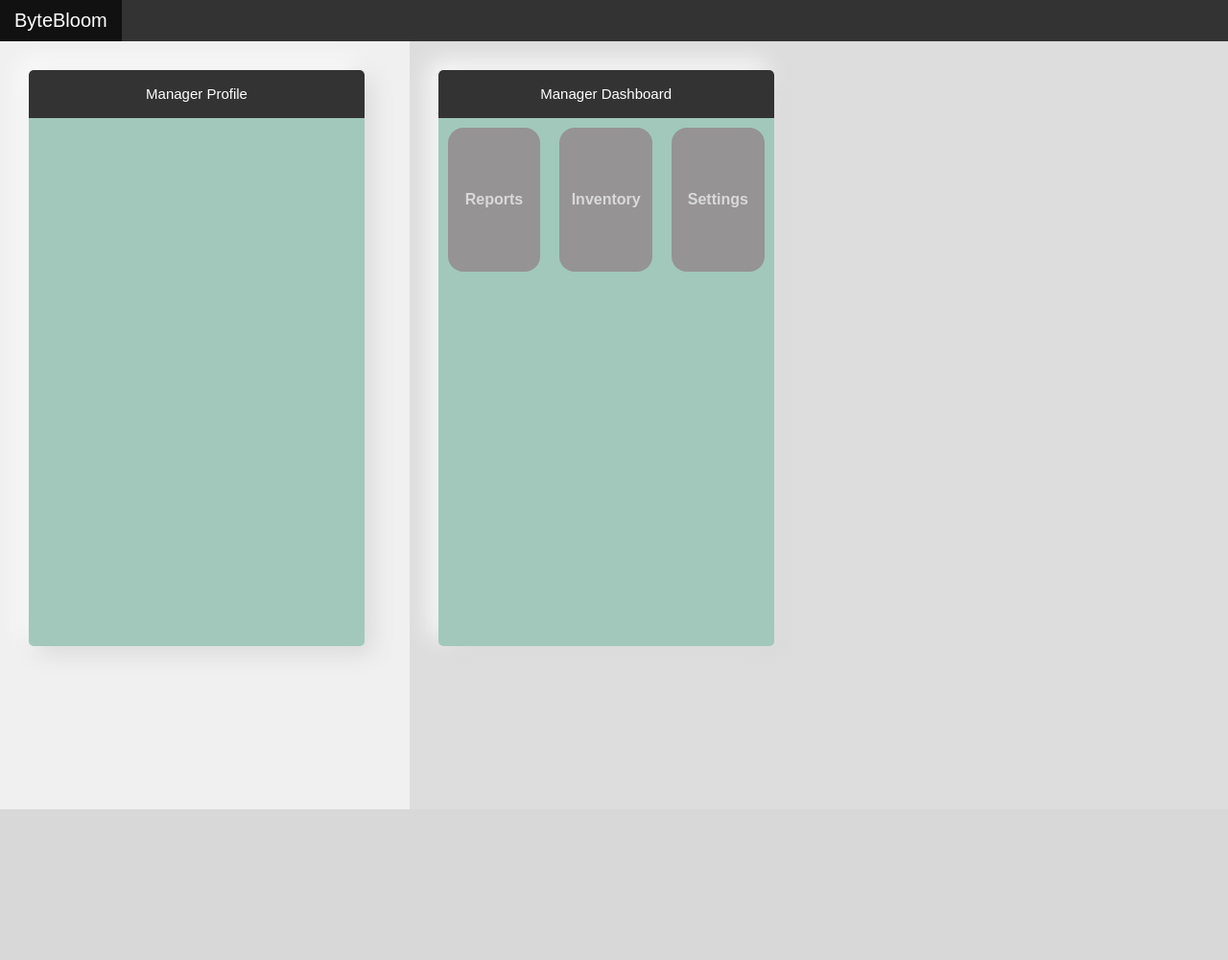
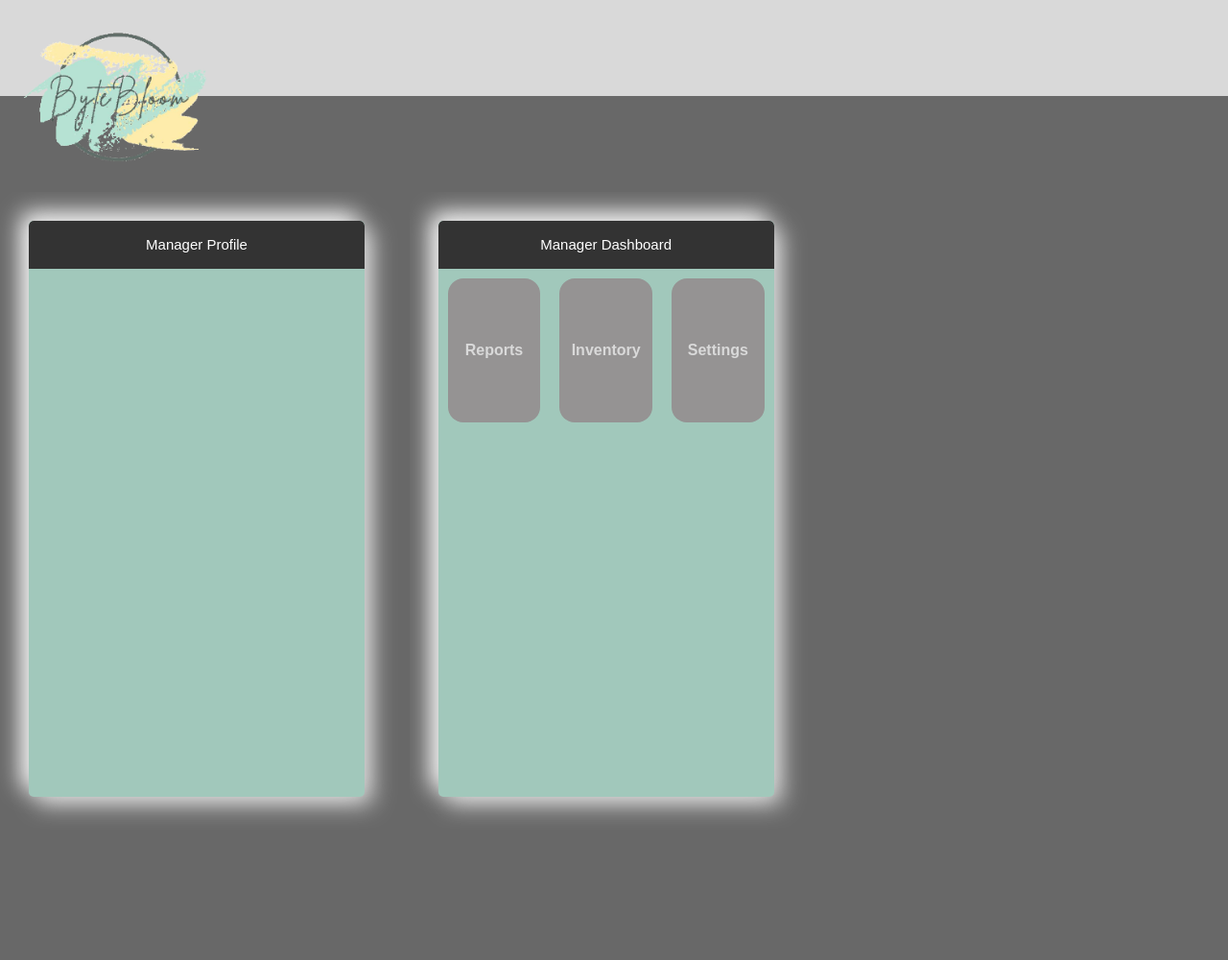
Before and after one commit to zigmr/CapstoneProject, a Flask app: template bytebloom_flask/templates/Manager_UI.html in a window 1280 px wide. Shown: the whole page at 96% size. Before the commit the page ends 843 px from the top, so only its background shows below. Run offline with Flask 3, Linux system fonts and the light colour scheme; the template is opened without the code that fills it, so the values that code supplies are empty.

Commit message:
manager ui updated

```diff
--- /dev/null
+++ b/bytebloom_flask/static/manager_ui.css
@@ -0,0 +1,92 @@
+body {
+    margin: 0;
+    font-family: Arial, sans-serif;
+  }
+
+  /* .navbar {
+    background-color: #333;
+    overflow: hidden;
+  } */
+
+  .navbar-brand {
+    float: left;
+    padding: 10px 15px;
+    color: white;
+    font-size: 20px;
+    text-decoration: none;
+  }
+
+  .navbar-brand:hover {
+    background-color: #111;
+  }
+
+  .container {
+    display: flex;
+    height: 100vh;
+  }
+
+  .left-side {
+    flex: 1;
+    /* background-color: #f0f0f0; */
+    overflow: hidden;
+  }
+
+  .right-side {
+    flex: 2;
+    /* background-color: #ddd; */
+    overflow: hidden;
+  }
+
+  .box {
+    width: 350px;
+    overflow: hidden;
+    height: 600px;
+    background-color: #a1c8bb;
+    line-height: 40px;
+    margin: 30px;
+    border-radius: 5px;
+    box-shadow: 8px 8px 25px #d9d9d9, -8px -8px 25px #ffffff;
+  }
+
+  .nav-bar-right {
+    display: flex;
+    justify-content: center;
+    align-items: center;
+    background-color: #333;
+    width: 100%;
+    height: auto;
+    border-top-left-radius: 5px;
+    border-top-right-radius: 5px;
+  }
+
+  .nav-bar-text {
+    float: left;
+    padding: 5px 15px;
+    color: white;
+    font-size: 15px;
+    text-decoration: none;
+  }
+
+  .container {
+    display: flex;
+  }
+
+  .card {
+    margin: 10px;
+    background-color: #959393;
+    height: 150px;
+    width: 100px;
+    flex: 1;
+    border-radius: 16px;
+    transition: all 0.3s ease;
+    display: flex;
+    align-items: center;
+    justify-content: center;
+    font-weight: bold;
+    color: #d9d9d9;
+  }
+
+  .card:hover {
+    flex: 2;
+    background-color: #b8b8b8;
+  }
--- a/bytebloom_flask/templates/Manager_UI.html
+++ b/bytebloom_flask/templates/Manager_UI.html
@@ -1,109 +1,11 @@
-<!DOCTYPE html>
-<html lang="en">
-  <head>
-    <meta name="viewport" content="width=device-width, initial-scale=1.0" />
-    <title>ByteBloom: Manager Dashboard</title>
-    <style>
-      body {
-        margin: 0;
-        font-family: Arial, sans-serif;
-      }
+{% extends 'base.html' %} {% block title %}Manager Dashboard{% endblock %}
 
-      .navbar {
-        background-color: #333;
-        overflow: hidden;
-      }
+{% block unique_stylesheets %}<link rel="stylesheet" href="{{ url_for('static', filename='manager_ui.css') }}">{% endblock %}
 
-      .navbar-brand {
-        float: left;
-        padding: 10px 15px;
-        color: white;
-        font-size: 20px;
-        text-decoration: none;
-      }
 
-      .navbar-brand:hover {
-        background-color: #111;
-      }
 
-      .container {
-        display: flex;
-        height: 100vh;
-      }
 
-      .left-side {
-        flex: 1;
-        background-color: #f0f0f0;
-        overflow: hidden;
-      }
-
-      .right-side {
-        flex: 2;
-        background-color: #ddd;
-        overflow: hidden;
-      }
-
-      .box {
-        width: 350px;
-        overflow: hidden;
-        height: 600px;
-        background-color: #a1c8bb;
-        line-height: 40px;
-        margin: 30px;
-        border-radius: 5px;
-        box-shadow: 8px 8px 25px #d9d9d9, -8px -8px 25px #ffffff;
-      }
-
-      .nav-bar-right {
-        display: flex;
-        justify-content: center;
-        align-items: center;
-        background-color: #333;
-        width: 100%;
-        height: auto;
-        border-top-left-radius: 5px;
-        border-top-right-radius: 5px;
-      }
-
-      .nav-bar-text {
-        float: left;
-        padding: 5px 15px;
-        color: white;
-        font-size: 15px;
-        text-decoration: none;
-      }
-
-      .container {
-        display: flex;
-      }
-
-      .card {
-        margin: 10px;
-        background-color: #959393;
-        height: 150px;
-        width: 100px;
-        flex: 1;
-        border-radius: 16px;
-        transition: all 0.3s ease;
-        display: flex;
-        align-items: center;
-        justify-content: center;
-        font-weight: bold;
-        color: #d9d9d9;
-      }
-
-      .card:hover {
-        flex: 2;
-        background-color: #b8b8b8;
-      }
-    </style>
-  </head>
-  <body>
-    <!-- Navbar -->
-    <div class="navbar">
-      <a href="#" class="navbar-brand">ByteBloom</a>
-    </div>
-
+{% block content %}
 <!-- Main Content -->
 <div class="container">
   <!-- Left Side Content -->
@@ -133,5 +35,4 @@
     </div>
   </div>
 </div>
-  </body>
-</html>
+{% endblock %}
```
Lines whose indentation alone changed are shown as unchanged.
